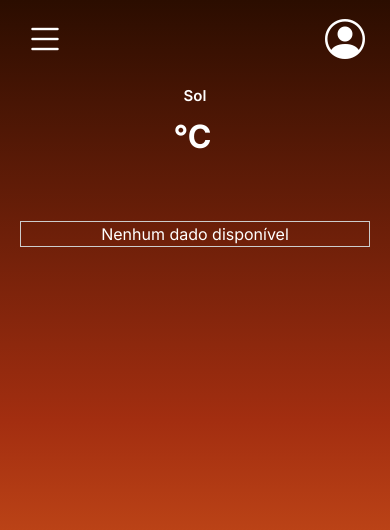
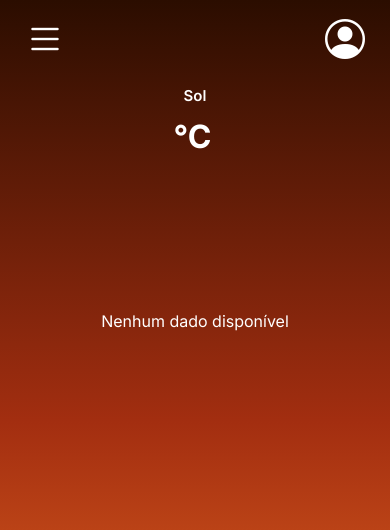
Before and after one commit to Pedro-Consales/Mars_Project, a Django app: template app_principal/templates/mars_weather.html in a window 390 px wide. Shown: the top 530 px of the page. Run offline with Django 5.2, Linux system fonts and the light colour scheme; the template is opened without the code that fills it, so the values that code supplies are empty.

Commit message:
Update mars_weather.html

```diff
--- a/app_principal/templates/mars_weather.html
+++ b/app_principal/templates/mars_weather.html
@@ -286,24 +286,20 @@
 
 
 
-            @media (max-width: 1290px) {
+            @media (max-width: 445px) {
                 .general-temperatures-container {
                     grid-template-columns: 1fr 1fr 1fr 1fr 1fr;
-                    column-gap: 50px;
-                    border: 1px solid #ccc;
+                    column-gap: 20px;
+
 
                     display: flex;
 
                     align-items: center;
                     justify-content: center;
-
-
-                    height: auto;
                 }
-
                 .general-temperature-box {
-                    width: 120px;
-                    height: 120px;
+                    width: 50px;
+                    height: 50px;
                 }
                 .solNow {
                     font-size: 15px;
```
